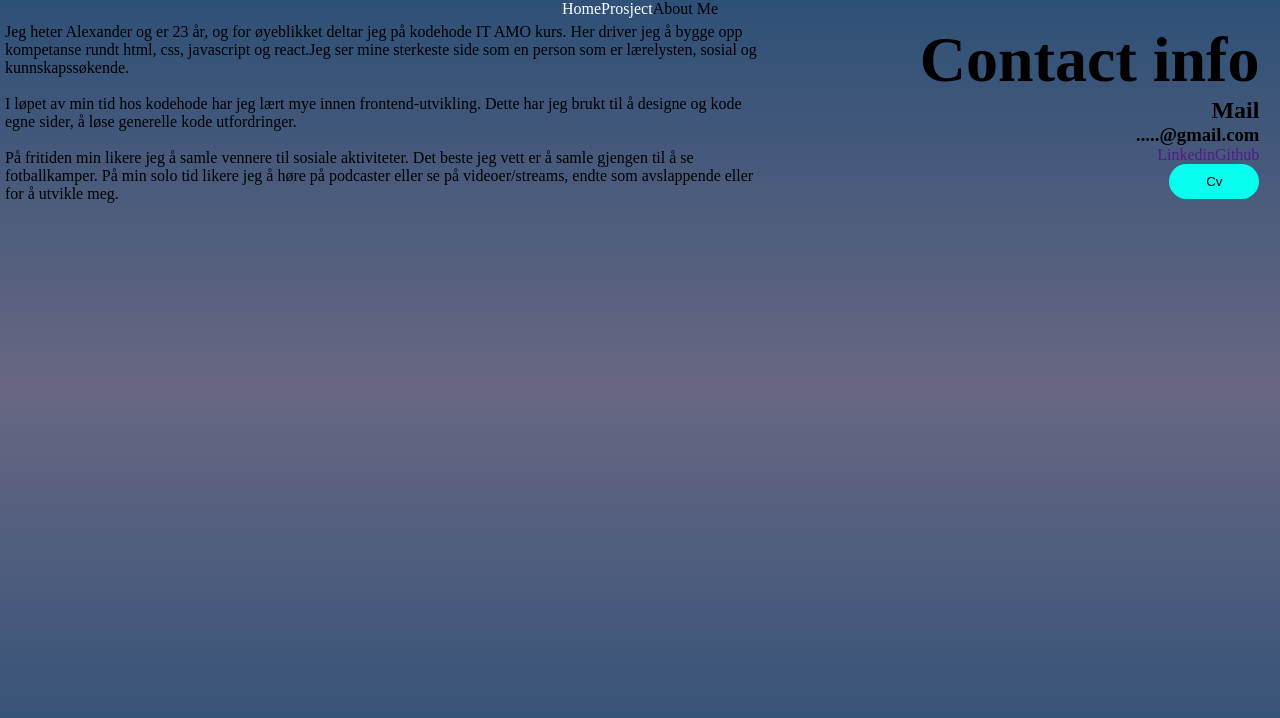
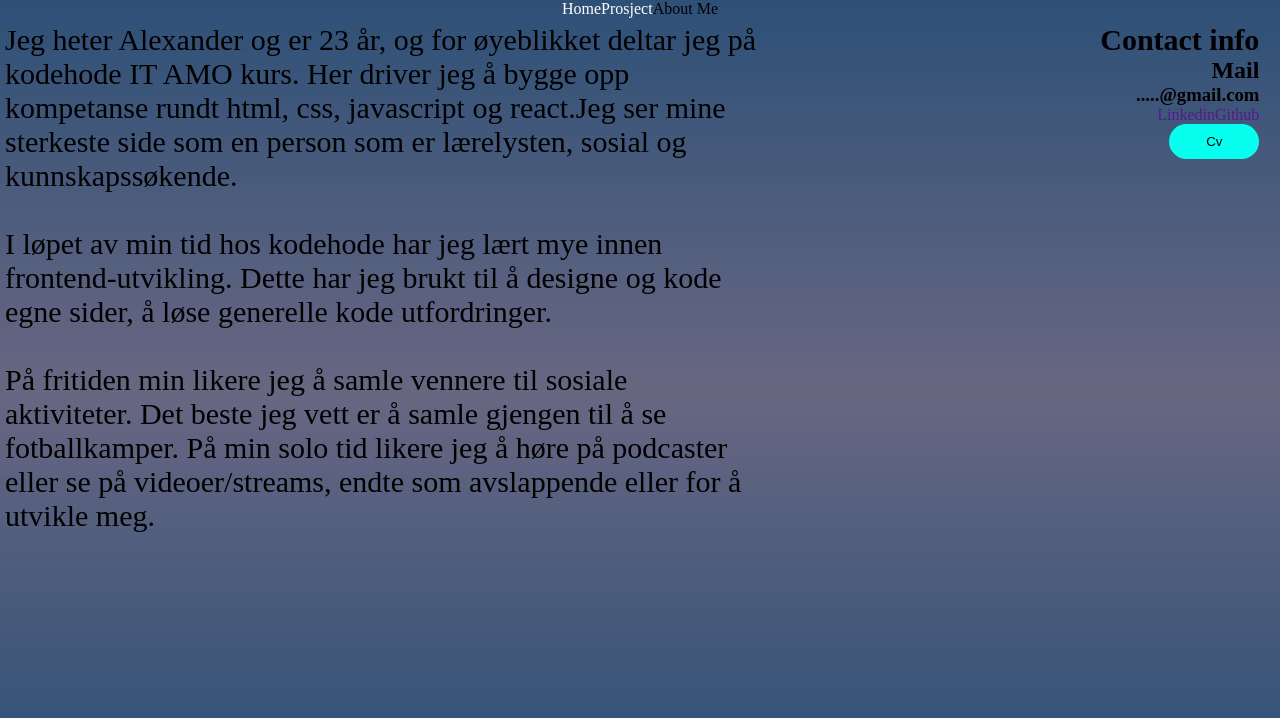
Before and after one commit to AlexanderKodehode/portfolio, a React (Create React App) app: page /#/AboutmePage in a window 1280 px wide. Shown: the top 718 px of the page. Built offline with nearby package versions, Linux system fonts and the light colour scheme.

Commit message:
small typeogrify changes

```diff
--- a/src/pages/routs/AboutMePage.jsx
+++ b/src/pages/routs/AboutMePage.jsx
@@ -15,13 +15,11 @@ const AboutMePage = () => {
             </style.Left_Container>
             <style.Right_Container>
                 <style.Contact>
-                    <style.Contact_Titel>
-                        <h1>Contact info</h1>
-                    </style.Contact_Titel>
-                    <style.Mail>
+                    <style.Contact_Titel>Contact info</style.Contact_Titel>
+                    <style.Mail_Container>
                         <h2>Mail</h2>
                         <h3>.....@gmail.com</h3>
-                    </style.Mail>
+                    </style.Mail_Container>
                     <style.Contact_Links>
                         <a href="">Linkedin</a>
                         <a href="">Github</a>
--- a/src/pages/routs/AboutMePageFiles/style.js
+++ b/src/pages/routs/AboutMePageFiles/style.js
@@ -19,15 +19,15 @@ export const Right_Container = styled.div`
     text-align: right;
 `
 export const Text = styled.div`
-
+    font-size: 30px;
 `
 export const Contact = styled.div`
 
 `
 export const Contact_Titel = styled.h1`
-
+    font-size: 30px;
 `
-export const Mail = styled.div`
+export const Mail_Container = styled.div`
 
 `
 export const Contact_Links = styled.a`
```
